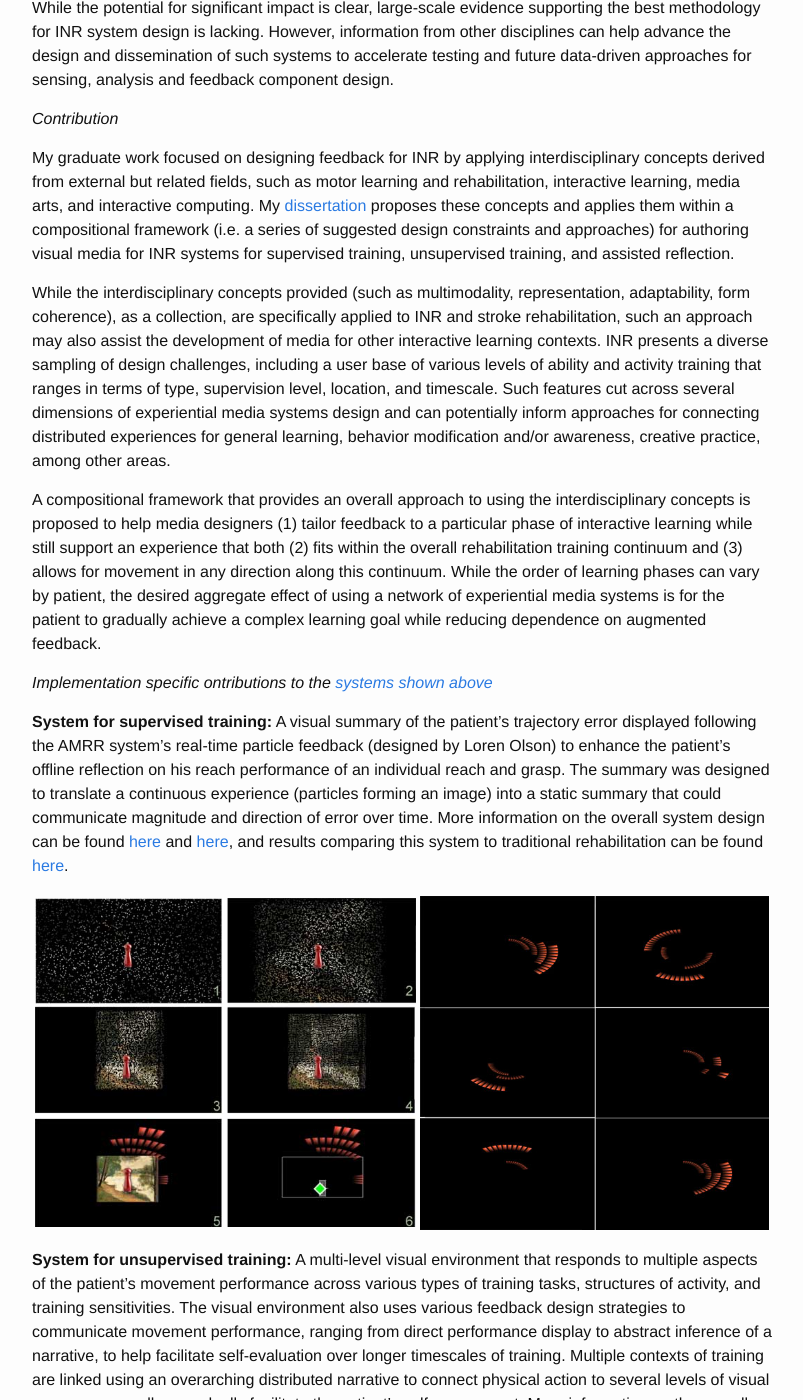
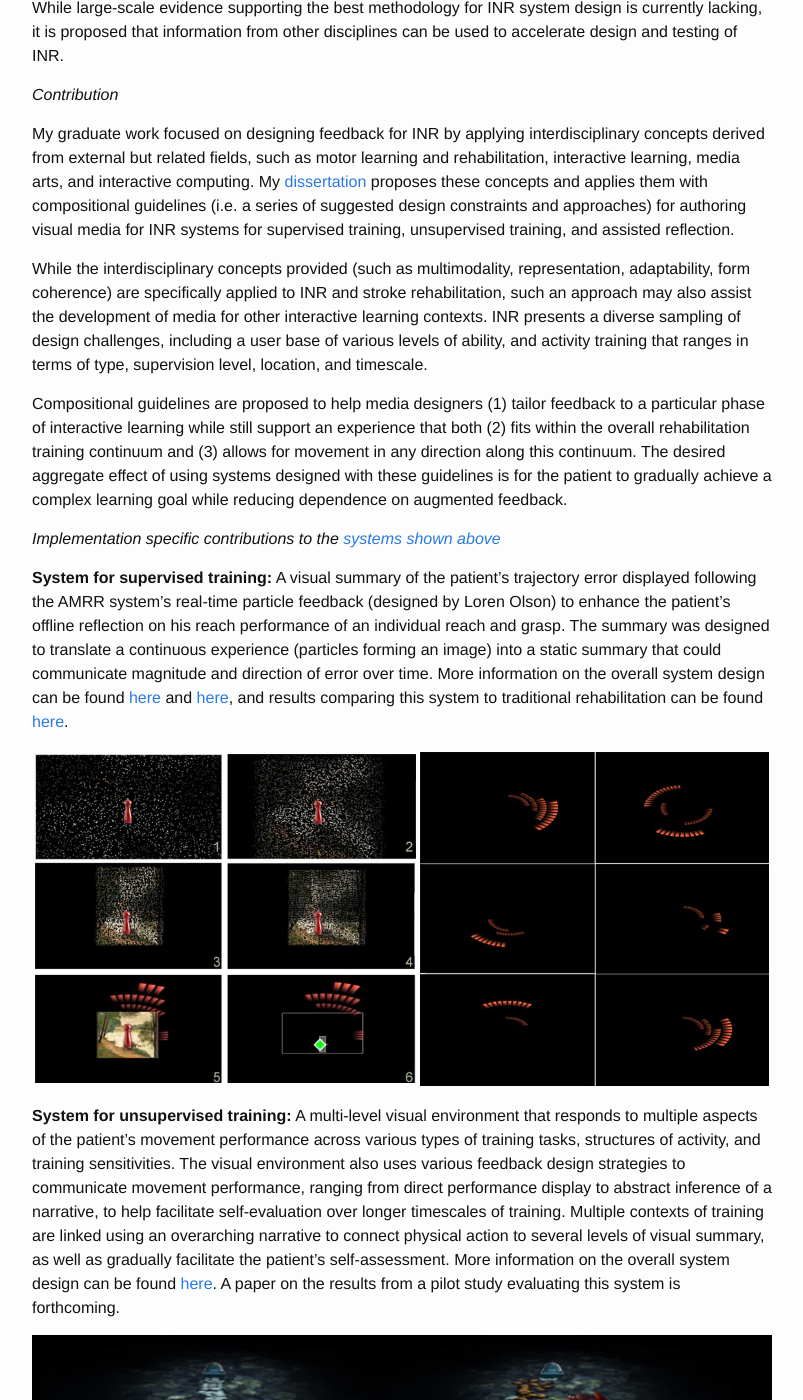
Before and after one commit to nicolelehrer/nicolelehrer.github.io, a Jekyll site: the page built from feedback.md, in a window 1280 px wide and 1400 px high, scrolled down 1073 px. Shown: the whole window, without its empty margins (238-1041 px from the left). Built offline with Jekyll 4.4.1, drawn with Linux system fonts in a browser that asks for light colours; some of the changed text lies outside the part shown.

Commit message:
shorter text

```diff
--- a/feedback.md
+++ b/feedback.md
@@ -17,17 +17,17 @@ Graduate work with the [Mixed Reality Group for Stroke Rehabilitation](http://re
 
 Interactive neurorehabilitation (INR) refers to the application of any interactive system to neurorehabilitation therapies (e.g. for stroke, traumatic brain injury, Parkinson’s disease). INR systems track and analyze movement of a patient practicing functional activities (e.g. reaching to grasp an object) and provide interactive feedback on performance (e.g. how directly did you reach to a target). The benefit of INR systems is that they offer accurate and detailed means for evaluating movement quality, and based on such analysis, generate augmented feedback on aspects of movement that are otherwise potentially difficult for a patient to monitor individually or in parallel (e.g. monitoring wrist location with respect to torso movement while reaching).
 
-While the potential for significant impact is clear, large-scale evidence supporting the best methodology for INR system design is lacking. However, information from other disciplines can help advance the design and dissemination of such systems to accelerate testing and future data-driven approaches for sensing, analysis and feedback component design.
+While large-scale evidence supporting the best methodology for INR system design is currently lacking, it is proposed that information from other disciplines can be used to accelerate design and testing of INR.
 
 *Contribution*
 
-My graduate work focused on designing feedback for INR by applying interdisciplinary concepts derived from external but related fields, such as motor learning and rehabilitation, interactive learning, media arts, and interactive computing. My [dissertation](http://repository.asu.edu/items/26862) proposes these concepts and applies them within a compositional framework (i.e. a series of suggested design constraints and approaches) for authoring visual media for INR systems for supervised training, unsupervised training, and assisted reflection.
+My graduate work focused on designing feedback for INR by applying interdisciplinary concepts derived from external but related fields, such as motor learning and rehabilitation, interactive learning, media arts, and interactive computing. My [dissertation](http://repository.asu.edu/items/26862) proposes these concepts and applies them with compositional guidelines (i.e. a series of suggested design constraints and approaches) for authoring visual media for INR systems for supervised training, unsupervised training, and assisted reflection.
 
-While the interdisciplinary concepts provided (such as multimodality, representation, adaptability, form coherence), as a collection, are specifically applied to INR and stroke rehabilitation, such an approach may also assist the development of media for other interactive learning contexts. INR presents a diverse sampling of design challenges, including a user base of various levels of ability and activity training that ranges in terms of type, supervision level, location, and timescale. Such features cut across several dimensions of experiential media systems design and can potentially inform approaches for connecting distributed experiences for general learning, behavior modification and/or awareness, creative practice, among other areas.
+While the interdisciplinary concepts provided (such as multimodality, representation, adaptability, form coherence) are specifically applied to INR and stroke rehabilitation, such an approach may also assist the development of media for other interactive learning contexts. INR presents a diverse sampling of design challenges, including a user base of various levels of ability, and activity training that ranges in terms of type, supervision level, location, and timescale.
 
-A compositional framework that provides an overall approach to using the interdisciplinary concepts is proposed to help media designers (1) tailor feedback to a particular phase of interactive learning while still support an experience that both (2) fits within the overall rehabilitation training continuum and (3) allows for movement in any direction along this continuum. While the order of learning phases can vary by patient, the desired aggregate effect of using a network of experiential media systems is for the patient to gradually achieve a complex learning goal while reducing dependence on augmented feedback.
+Compositional guidelines are proposed to help media designers (1) tailor feedback to a particular phase of interactive learning while still support an experience that both (2) fits within the overall rehabilitation training continuum and (3) allows for movement in any direction along this continuum. The desired aggregate effect of using systems designed with these guidelines is for the patient to gradually achieve a complex learning goal while reducing dependence on augmented feedback.
 
-*Implementation specific ontributions to the [systems shown above](#systems)*
+*Implementation specific contributions to the [systems shown above](#systems)*
 
 **System for supervised training:** A visual summary of the patient’s trajectory error displayed following the AMRR system’s real-time particle feedback (designed by Loren Olson) to enhance the patient’s offline reflection on his reach performance of an individual reach and grasp. The summary was designed to translate a continuous experience (particles forming an image) into a static summary that could communicate magnitude and direction of error over time. More information on the overall system design can be found [here](http://www.jneuroengrehab.com/content/8/1/51 "Exploring the bases for a mixed reality stroke rehabilitation system, Part I: A unified approach for representing action, quantitative evaluation, and interactive feedback") and [here](http://www.jneuroengrehab.com/content/8/1/54 "Exploring the bases for a mixed reality stroke rehabilitation system, Part II: Design of Interactive Feedback for upper limb rehabilitation"), and results comparing this system to traditional rehabilitation can be found [here](http://nnr.sagepub.com/content/27/4/306.short "Adaptive Mixed Reality Rehabilitation Improves Quality of Reaching Movements More Than Traditional Reaching Therapy Following Stroke").
 
@@ -47,7 +47,7 @@ A compositional framework that provides an overall approach to using the interdi
 </tr>
 </table>
 
-**System for unsupervised training:** A multi-level visual environment that responds to multiple aspects of the patient’s movement performance across various types of training tasks, structures of activity, and training sensitivities. The visual environment also uses various feedback design strategies to communicate movement performance, ranging from direct performance display to abstract inference of a narrative, to help facilitate self-evaluation over longer timescales of training. Multiple contexts of training are linked using an overarching distributed narrative to connect physical action to several levels of visual summary, as well as gradually facilitate the patient’s self-assessment. More information on the overall system design can be found [here](http://ptjournal.apta.org/content/95/3/449 "Interdisciplinary concepts for design and implementation of mixed reality interactive neurorehabilitation systems for stroke."). A paper on the results from a pilot study evaluating this system is forthcoming.
+**System for unsupervised training:** A multi-level visual environment that responds to multiple aspects of the patient’s movement performance across various types of training tasks, structures of activity, and training sensitivities. The visual environment also uses various feedback design strategies to communicate movement performance, ranging from direct performance display to abstract inference of a narrative, to help facilitate self-evaluation over longer timescales of training. Multiple contexts of training are linked using an overarching narrative to connect physical action to several levels of visual summary, as well as gradually facilitate the patient’s self-assessment. More information on the overall system design can be found [here](http://ptjournal.apta.org/content/95/3/449 "Interdisciplinary concepts for design and implementation of mixed reality interactive neurorehabilitation systems for stroke."). A paper on the results from a pilot study evaluating this system is forthcoming.
 
 ![alt text](/images/research/threeLevels.jpg "Three levels of feedback for home system")
 
```
